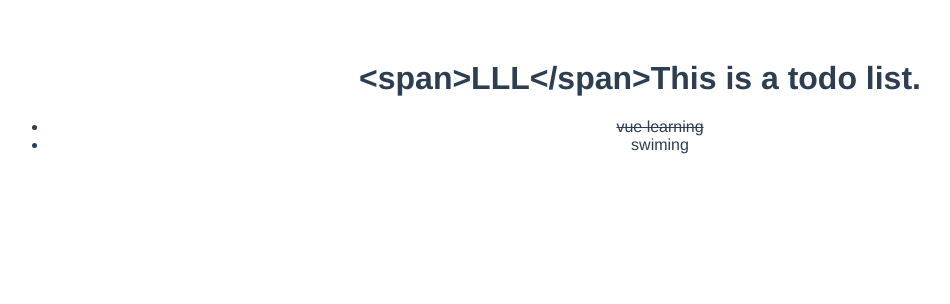
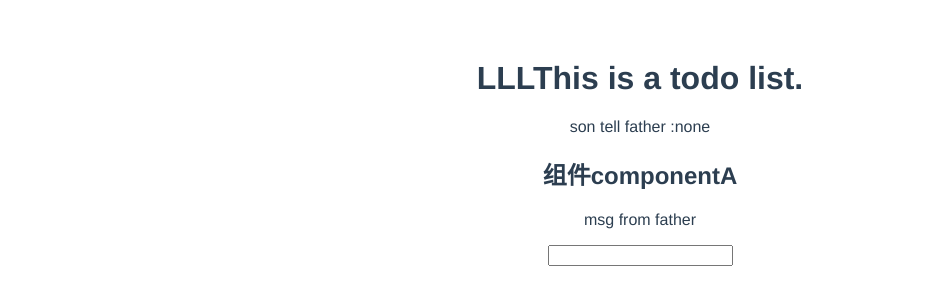
Before and after one commit to ZippoLee12138/vueTest, a Vue app: page / in a window 1280 px wide. Shown: the top 304 px of the page, without its empty margins (0-950 px from the left). Built offline with nearby package versions, Linux system fonts and the light colour scheme.

Commit message:
vue.js入门https://www.imooc.com/learn/694

```diff
--- a/src/App.vue
+++ b/src/App.vue
@@ -1,8 +1,11 @@
 <template>
   <div id="app">
-    <h1 v-text="title"></h1>
+    <h1 v-html="title"></h1>
+    <p>son tell father :{{sonMsg}}</p>
+    <component-a msgFromFather="msg from father" v-on:son-tell-father="sonTellMe"></component-a>
+    <input v-model="newItem" v-on:keyup.enter="addNewItem" />
     <ul>
-      <li v-for="item in items" v-bind:class="{finished: item.finished}" >
+      <li v-for="item in items" v-bind:class="{finished: item.finished}" v-on:click="itemTap(item)">
         {{item.label}}
       </li>
     </ul>
@@ -10,21 +13,41 @@
 </template>
 
 <script>
+import Store from "./store.js";
+import ComponentA from "./components/componentA"
+
 export default {
   data (){
     return {
       title : '<span>LLL</span>This is a todo list.',
-      items : [
-        {
-          label:'vue learning',
-          finished:true,
-        },
-        {
-          label:'swiming',
-          finished:false,
-        },
-      ],
-      thisisli:'ddde'
+      items : Store.fetch(),
+      thisisli:'ddde',
+      newItem:'',
+      sonMsg:'none'
+    }
+  },
+  components:{ComponentA},
+  methods :{
+    addNewItem:function () {
+      this.items.push({
+        label:this.newItem,
+        finished:false
+      }),
+      this.newItem = ''
+    },
+    itemTap:function (item) {
+      item.finished = !item.finished
+    },
+    sonTellMe:function (sonMsg) {
+     this.sonMsg = sonMsg
+    }
+  },
+  watch:{
+    items : {
+      handler (items) {
+        Store.save(items)
+      },
+      deep:true
     }
   }
 }
--- /dev/null
+++ b/src/components/componentA.vue
@@ -0,0 +1,29 @@
+<template>
+<div>
+    <h2>组件componentA</h2>
+    <p v-text="msgFromFather" v-on:click="tapAction"></p>
+ </div>
+</template>
+
+<script>
+export default {
+    data () {
+        return {
+            msg:'son',
+            msgFromSon:'msg from son'
+        }
+    },
+    props:[
+        'msgFromFather'
+    ],
+    methods : {
+        tapAction () {
+            this.$emit("son-tell-father",this.msgFromSon)
+        }
+    }
+}
+</script>
+
+<style>
+
+</style>
--- /dev/null
+++ b/src/store.js
@@ -0,0 +1,10 @@
+const STORAGE_KEY = 'todolist-vue.js'
+
+export default {
+    fetch(){
+        return JSON.parse(window.localStorage.getItem(STORAGE_KEY) || '[]')
+    },
+    save(item){
+        window.localStorage.setItem(STORAGE_KEY,JSON.stringify(item))
+    }
+}
```
